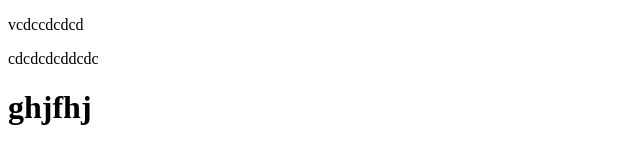
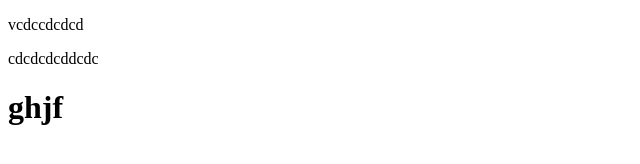
Before and after one commit to fedorovnk/master, a plain HTML site: page index.html in a window 1280 px wide. Shown: the full height of the page, 0-640 px from the left. Drawn offline with Linux system fonts and the light colour scheme.

Commit message:
vfvf
Signed-off-by: NikRussia <nfedorov@tethys.ru>

```diff
--- a/index.html
+++ b/index.html
@@ -6,6 +6,6 @@
 <body>
   <p>vcdccdcdcd</p>
   <p>cdcdcdcddcdc</p>
-  <h1>ghjfhj</h1>
+  <h1>ghjf</h1>
 </body>
 </html>
```
